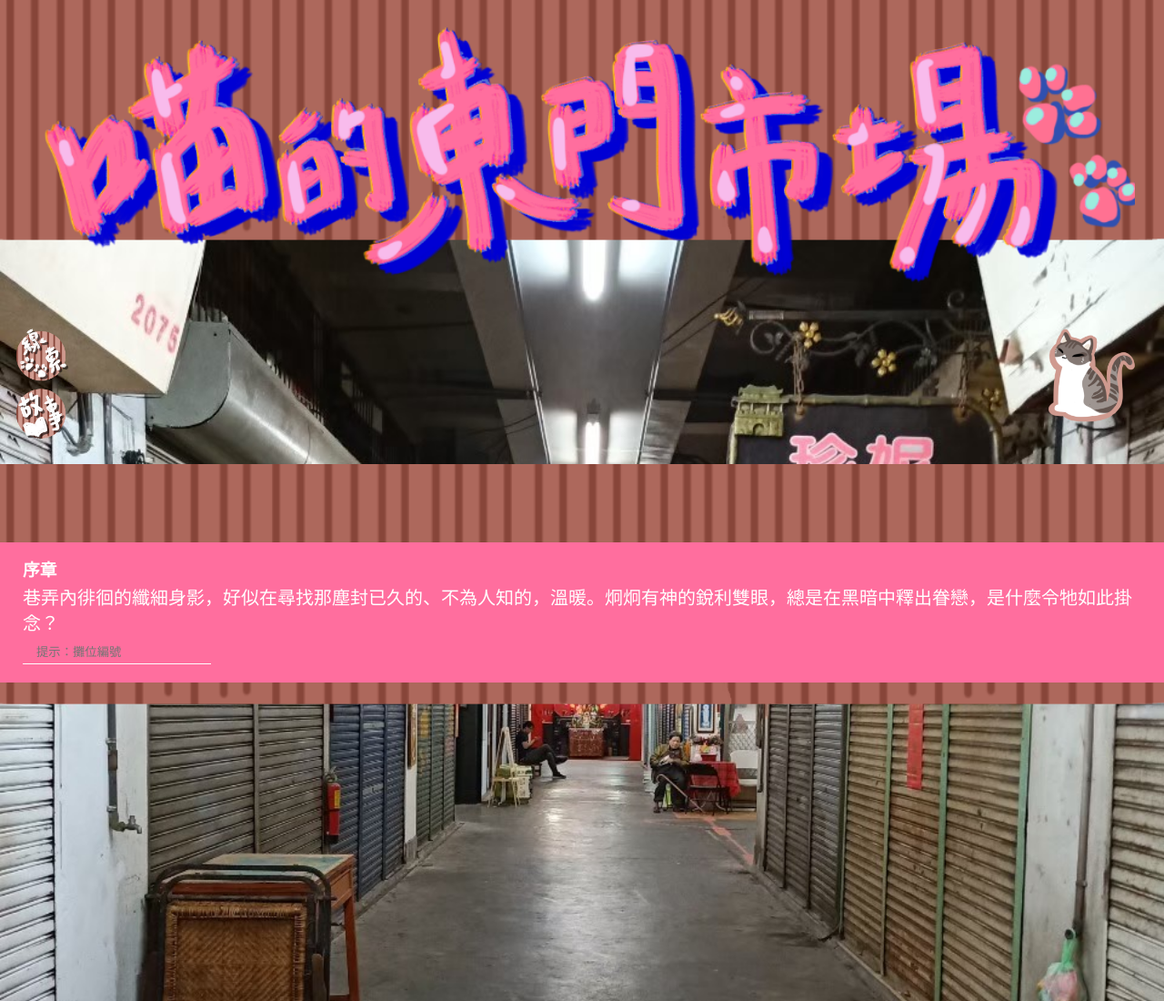
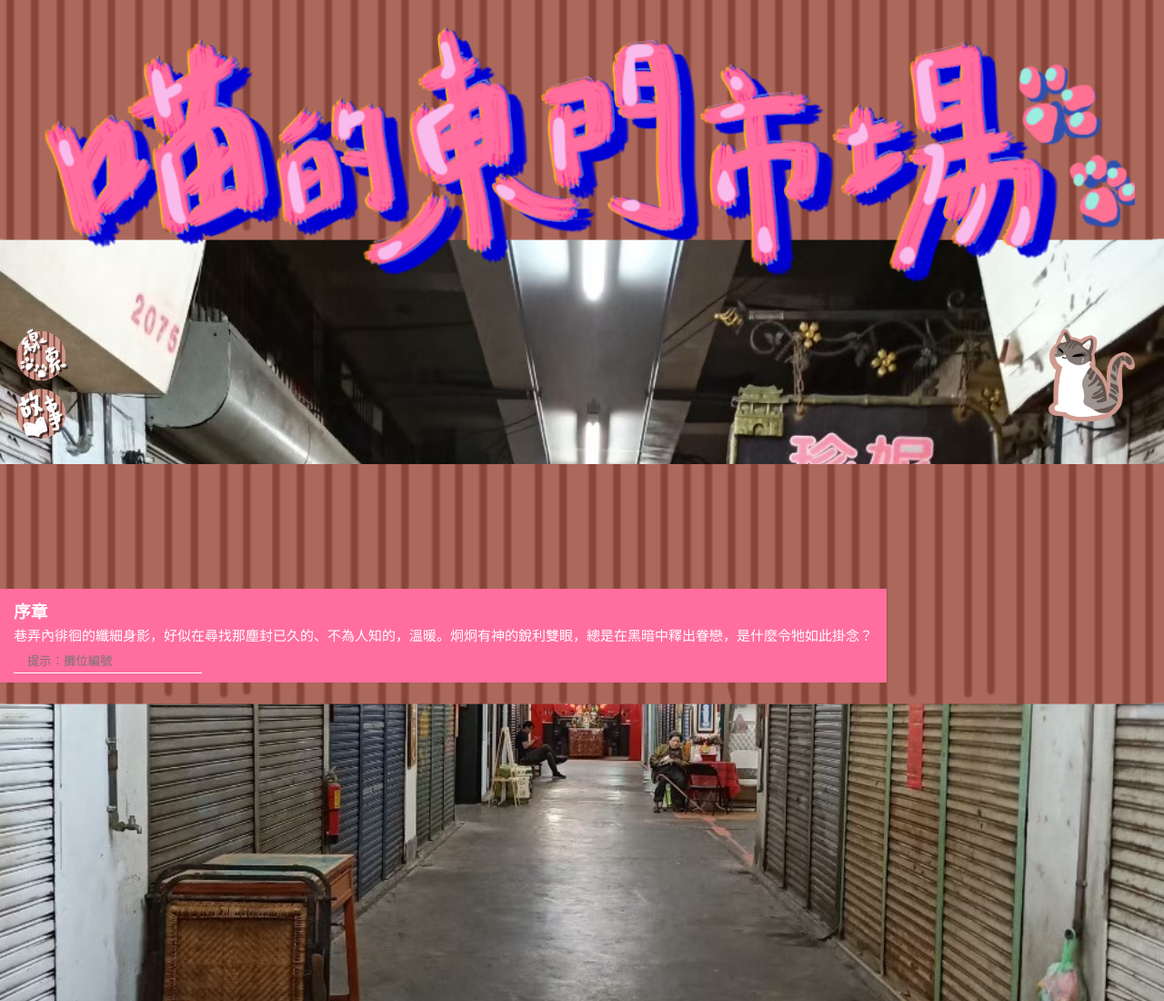
Before and after one commit to vanillamousse173/weareallsick, a plain HTML site: page convince/Untitled-1.html in a window 1280 px wide. Shown: the top 1100 px of the page at 91% size. Drawn offline with Linux system fonts and the light colour scheme.

```diff
--- a/convince/cc.css
+++ b/convince/cc.css
@@ -50,14 +50,14 @@
     background: #ff6e9e;
     color: #fff;
     bottom: 50px;
-    padding: 10px 25px 20px 25px;
+    padding: 5px 15px 10px 15px;
     position: fixed;
     z-index: 50;
 }
 
 .dialogue>p{
-    font-size: 20px;
-    line-height: 28px;
+    font-size: 15px;
+    line-height: 20px;
     margin: 5px 0px;
 }
 
```
